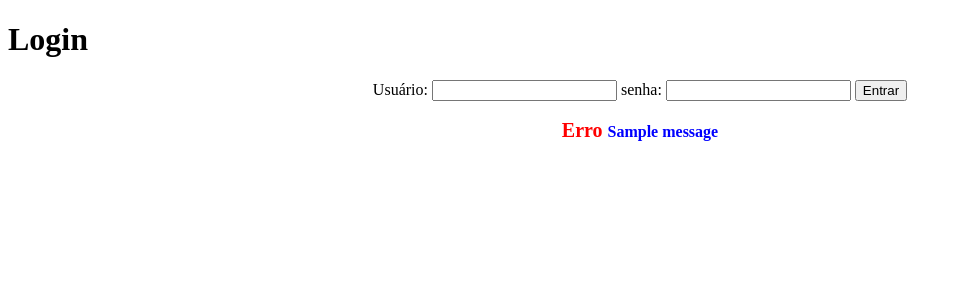
After one commit to AdvanDias/django_agenda, a Django app: page /login/ in a window 1280 px wide. The commit adds this page. Shown: the top 300 px of the page, without its empty margins (0-962 px from the left). Run offline with Django 3.2, Linux system fonts and the light colour scheme; one stand-in notice (Sample message) is shown.

Commit message:
commit incluido a função de tela de autenticação

```diff
--- a/agenda/urls.py
+++ b/agenda/urls.py
@@ -22,5 +22,9 @@ urlpatterns = [
     path('admin/', admin.site.urls),
     path('agenda/',views.lista_eventos),
     #path('',views.index)
-    path('', RedirectView.as_view(url='/agenda/'))
+    path('', RedirectView.as_view(url='/agenda/')),
+    path('login/', views.login_user),
+    path('login/submit',views.submit_login),
+    path('logout/', views.logout_user)
+
 ]
--- a/core/views.py
+++ b/core/views.py
@@ -1,15 +1,40 @@
 from django.shortcuts import render, redirect
 from core.models import Evento
+from django.contrib.auth.decorators import login_required
+from django.contrib.auth import authenticate, login, logout
+from django.contrib import messages
 # Create your views here.
 
 #def index(request):
 #    return redirect('/agenda/')
 
+def submit_login(request):
+    if request.POST:
+        username = request.POST.get('username')
+        password = request.POST.get('password')
+        usuario = authenticate(username=username, password=password)
+        if usuario is not None:
+            login(request,usuario)
+            return redirect('/')
+        else:
+            messages.error(request, "Usuário ou Senha inválidos.")
+
+    return redirect('/')
+
+def login_user(request):
+    return render(request, 'login.html')
+
+def logout_user(request):
+    logout(request)
+    return redirect('/')
+
+@login_required(login_url='/login/')
+
 def lista_eventos(request):
     # filtrando tudo
-    evento = Evento.objects.all()
+    #evento = Evento.objects.all()
     #filtrando pelo usuario
     usuario = request.user
-    #evento = Evento.objects.filter(usuario=usuario) -- filtrando pelo usuario
+    evento = Evento.objects.filter(usuario=usuario)
     response = {'evento': evento}
     return render(request,'agenda.html', response)
--- /dev/null
+++ b/templates/login.html
@@ -0,0 +1,29 @@
+<!DOCTYPE html>
+<html lang="en">
+<head>
+    <meta charset="UTF-8">
+    <title>Agenda</title>
+</head>
+<body>
+<h1>Login</h1>
+
+<form action="submit" method="post">{% csrf_token %}
+    <div align="center">
+        <label>Usuário:</label>
+        <input type="text" name="username">
+        <label>senha:</label>
+        <input type="password" name="password">
+        <button type="submit">Entrar</button>
+    </div>
+</form>
+
+
+{% for message in messages %}
+<div align="center">
+    <br>
+    <b style="color: red; font-size: 20px"><strong>Erro</strong> </b><b style="color: blue">{{ message }}</b>
+</div>
+{% endfor %}
+
+</body>
+</html>
--- a/templates/model-header.html
+++ b/templates/model-header.html
@@ -1,4 +1,7 @@
 
     <meta charset="UTF-8">
     <title>Agenda</title>
+    <div align="right">
+    <a href="/logout">Logout</a>
+    </div>
     <h1> Agenda </h1>
```
Also changed, not shown: db.sqlite3.
